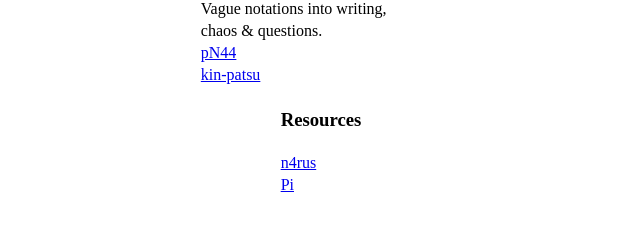
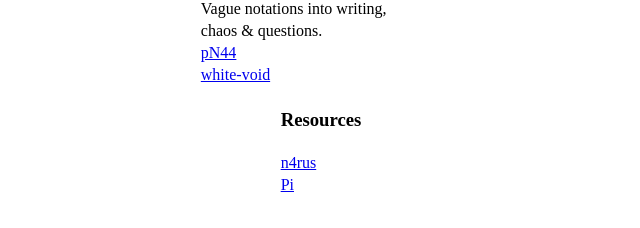
Before and after one commit to n4rus/n4rus.github.io, a plain HTML site: page index.html in a window 1280 px wide. Shown: the part 210-438 px from the top of the page, 319-959 px from the left. Drawn offline with Linux system fonts and the light colour scheme.

Commit message:
update_white-void__20-04-2018

```diff
--- a/index.html
+++ b/index.html
@@ -14,7 +14,7 @@
       <tr><td>Vague notations into writing,</td></tr>
       <tr><td>chaos & questions.</td></tr>
       <tr><td><a href="http://www.n4rus.com/pn44.html">pN44</a></td></tr>
-      <tr><td><a href="http://www.n4rus.com/kin-patsu.github.io">kin-patsu</a></td></tr>
+      <tr><td><a href="http://www.n4rus.com/white-void">white-void</a></td></tr>
     </table>
   </center>
 <!-- ###########  ds2 ###########  -->
```
